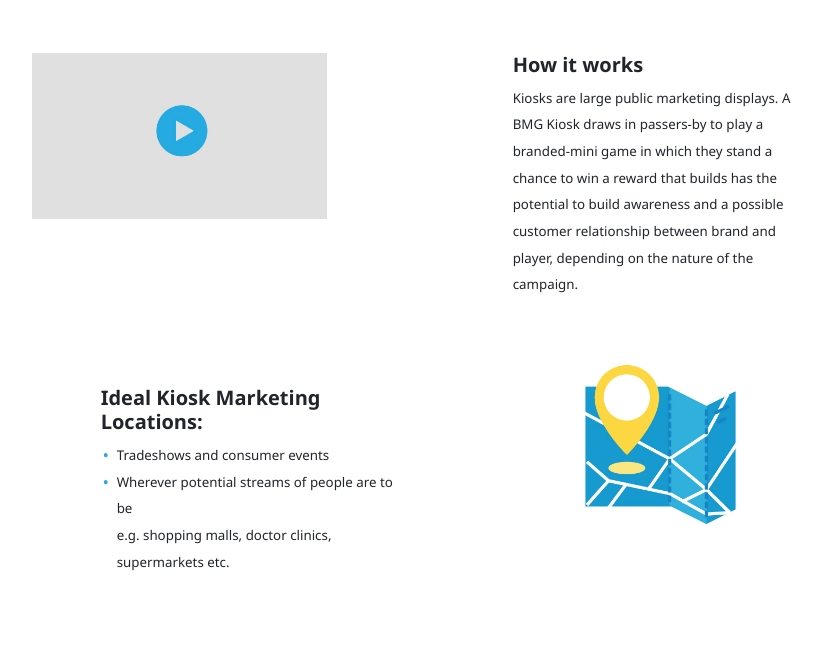
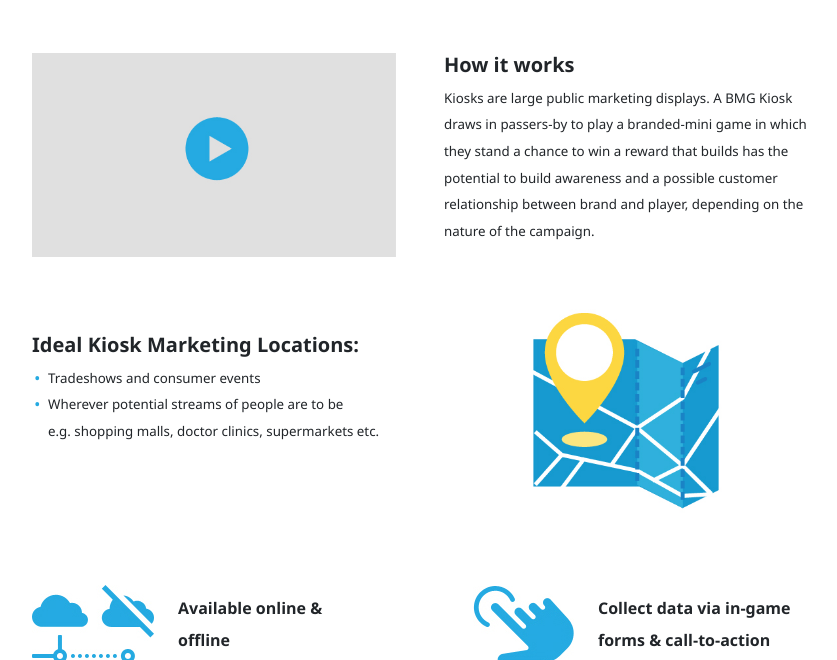
Before and after one commit to narotamji/Kiosk, a plain HTML site: page index.html in a window 1280 px wide. Shown: the part 115-775 px from the top of the page, without its empty margins (220-1057 px from the left). Drawn offline with nearby package versions, Linux system fonts and the light colour scheme.

Commit message:
Update index.html

```diff
--- a/index.html
+++ b/index.html
@@ -21,10 +21,10 @@
             </div>
             <div id="demo" class="setup-demo mb-5 ">
                 <div id="video-demo" class="row justify-content-between gx-5  text-center text-lg-start ">
-                    <div class="col-12 col-lg-5 my-4">
+                    <div class="col-12 col-lg-6 my-4">
                         <img src="img/video.jpg" alt="videa banner" class="img-fluid img-video__banner">
                     </div>
-                    <div class="col-12 col-lg-5 my-4">
+                    <div class="col-12 col-lg-6 my-4">
                         <p class="fw-bold h5">
                             How it works
                         </p>
@@ -33,8 +33,8 @@
                         </p>
                     </div>
                 </div>
-                <div id="location" class="row justify-content-evenly gx-5 flex-column-reverse flex-lg-row   ">
-                    <div class="col-12 col-lg-5 mx-auto my-4 pt-lg-4">
+                <div id="location" class="row justify-content-between gx-5 flex-column-reverse flex-lg-row   ">
+                    <div class="col-12 col-lg-6 my-4 pt-lg-4">
                         <p class="fw-bold h5">
                             Ideal Kiosk Marketing Locations:
                         </p>
@@ -43,7 +43,7 @@
                             <li>Wherever  potential streams of people are to be<br>e.g. shopping malls, doctor clinics, supermarkets etc.</li>
                         </ul>
                     </div>
-                    <div class="col-12 col-lg-5 my-4 text-center text-lg-start">
+                    <div class="col-12 col-lg-6 my-4 text-center text-lg-start">
                         <img src="img/location.jpg" alt="videa banner" class="img-fluid img-location">
                     </div>
                 </div>
```
